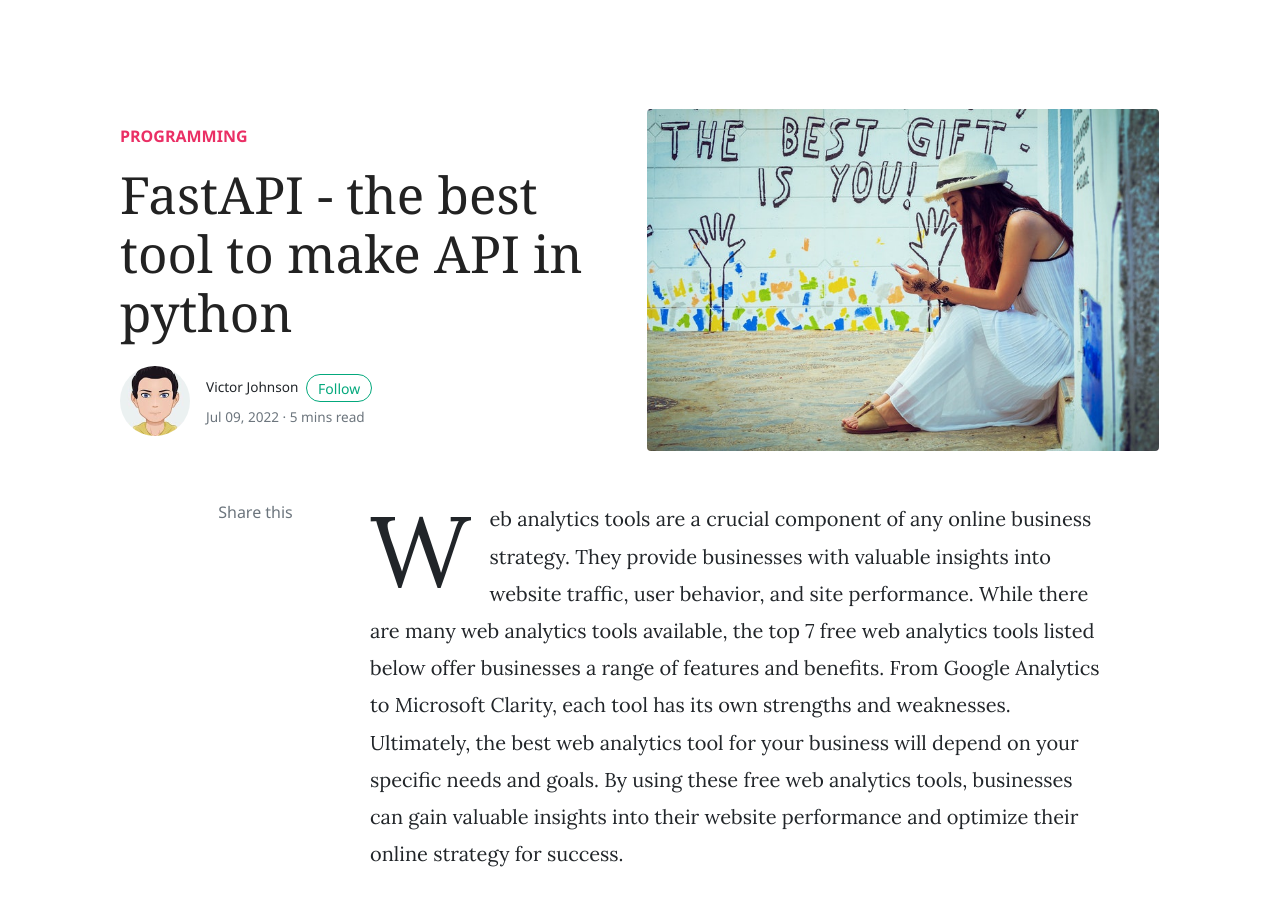
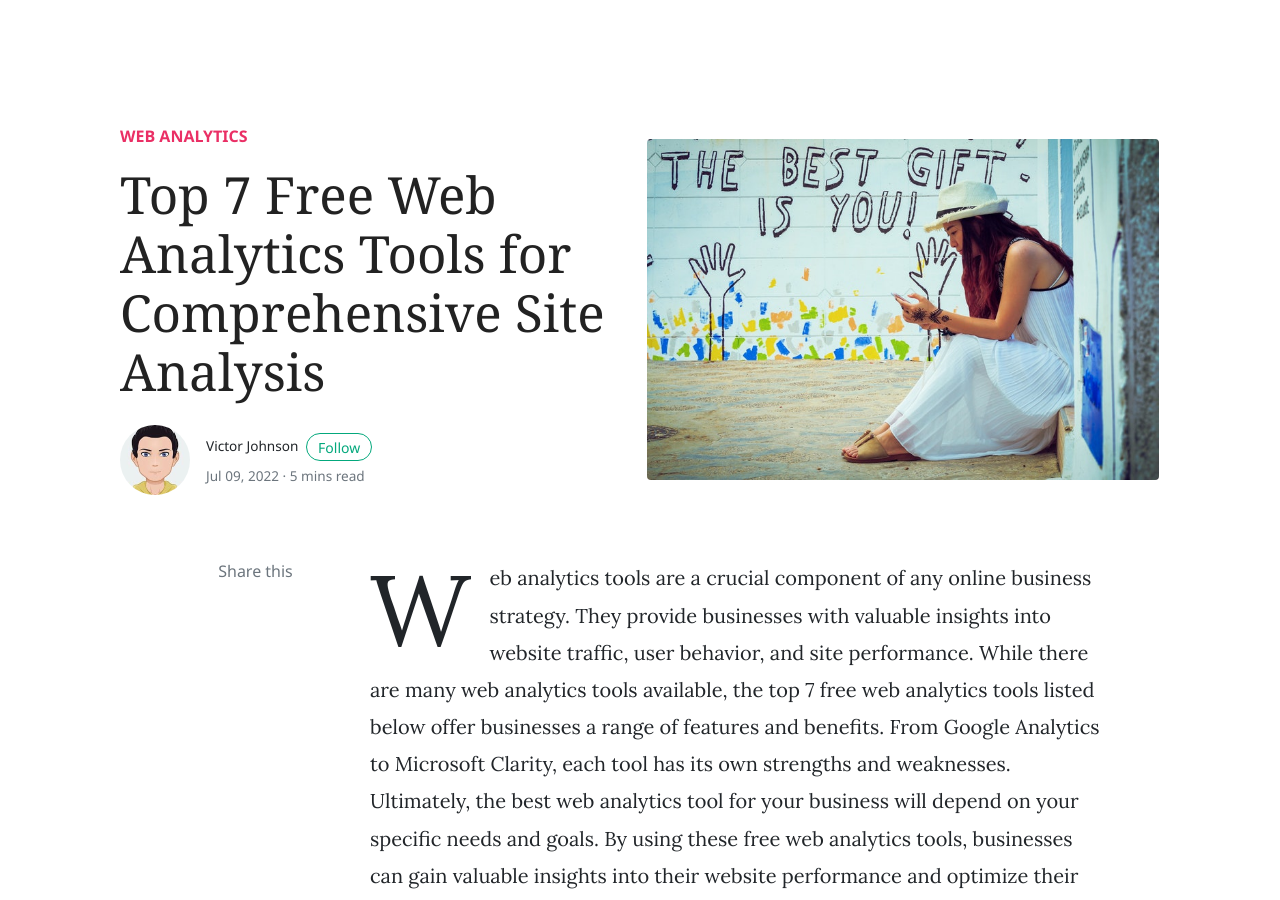
Before and after one commit to victorjohnsonk/victorjohnsonblog.github.io, a Jekyll site: the page built from _posts/2022-07-09-top-7-free-web-analytics-tools-for-comprehensive-site-analysis.md, in a window 1280 px wide and 900 px high. Built offline with Jekyll 4.4.1, drawn with Linux system fonts in a browser that asks for light colours; nearby versions of some CDN libraries; comment, search, counter and statistics services are not loaded.

Commit message:
Update 2022-07-09-top-7-free-web-analytics-tools-for-comprehensive-site-analysis.md

```diff
--- a/_posts/2022-07-09-top-7-free-web-analytics-tools-for-comprehensive-site-analysis.md
+++ b/_posts/2022-07-09-top-7-free-web-analytics-tools-for-comprehensive-site-analysis.md
@@ -1,9 +1,9 @@
 ---
 layout: post
-title:  "FastAPI - the best tool to make API in python"
+title:  "Top 7 Free Web Analytics Tools for Comprehensive Site Analysis"
 permalink : /top-7-free-web-analytics-tools-for-comprehensive-site-analysis
 author: admin
-categories: [ Programming ]
+categories: [ Web Analytics ]
 image: assets/images/12.jpg
 tags: [analytics, google analytics,adobe analytics, featured]
 ---
```
